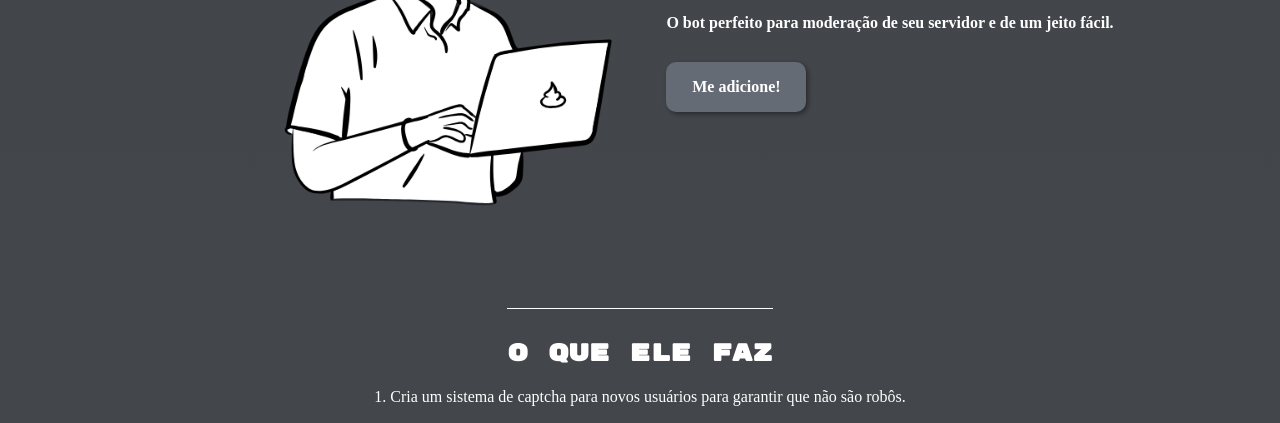
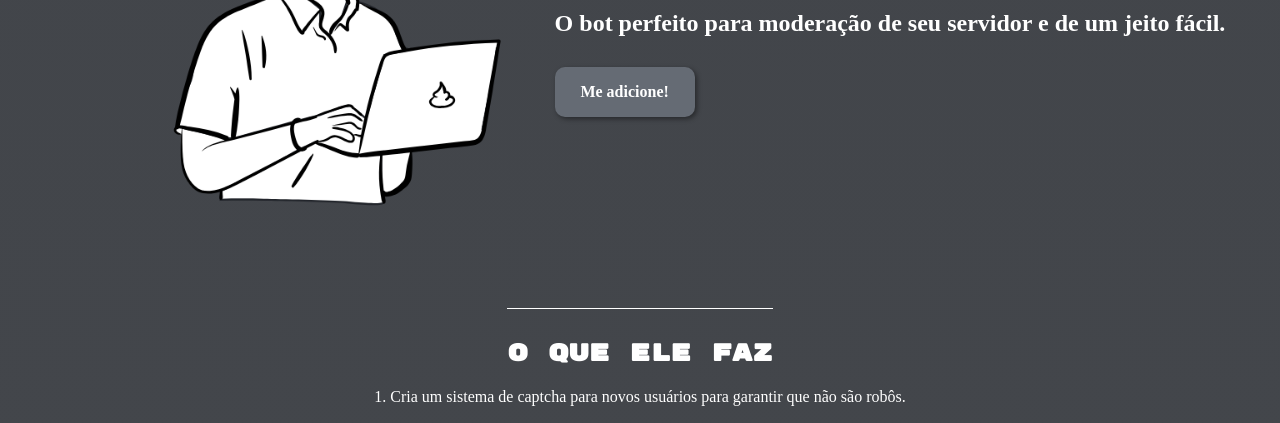
Before and after one commit to jpsantosss/landing-page, a plain HTML site: page index.html in a window 1280 px wide. Shown: the part 342-765 px from the top of the page. Drawn offline with Linux system fonts and the light colour scheme; a web font is replaced by a local one.

Commit message:
Update style.css

```diff
--- a/css/style.css
+++ b/css/style.css
@@ -61,7 +61,7 @@ header img{
 .conteudo-principal-subtitulo{
     font-family: 'pt-mono';
     color: var(--cor01);
-    font-size: 2vmin;
+    font-size: 3vmin;
 }
 .conteudo-principal-botao{
     font-family: 'pt-mono';
```
